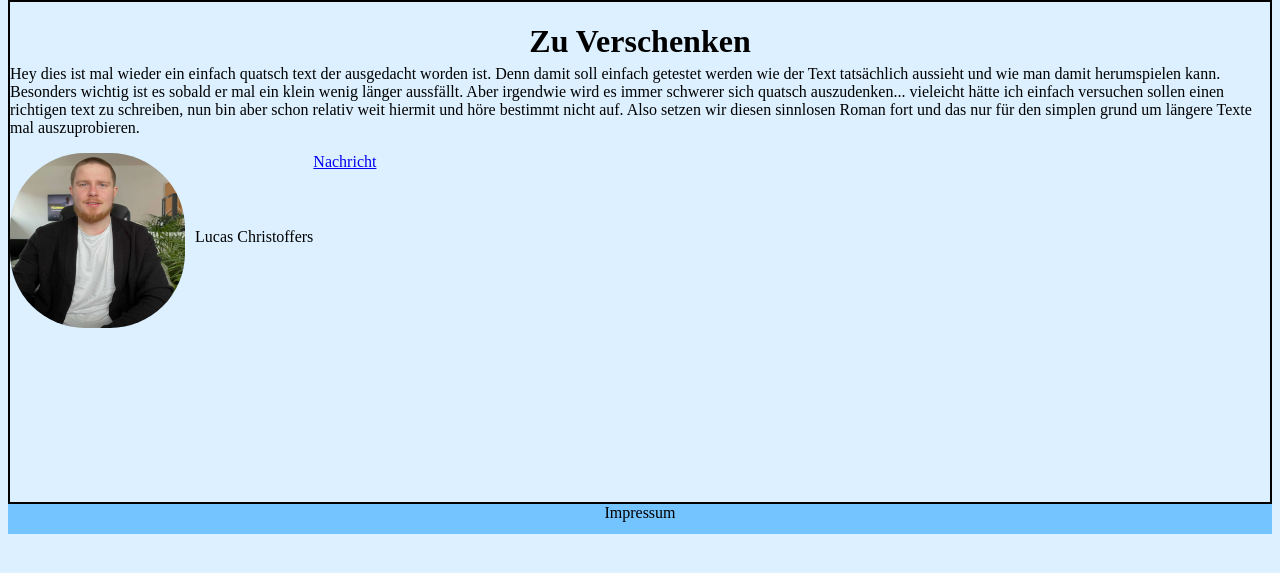
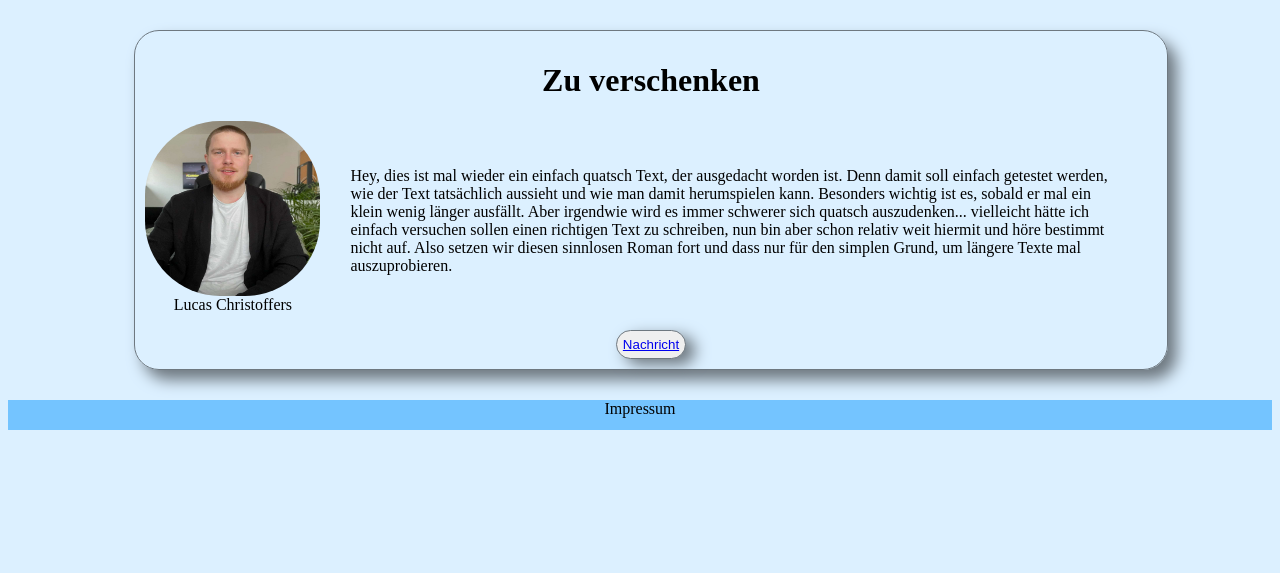
Before and after one commit to Niviera/Website, a PHP site: page /angebot_eins.php in a window 1280 px wide. Shown: the part 183-756 px from the top of the page. Run offline with PHP 8.4, Linux system fonts and the light colour scheme.

Commit message:
Update: Jannes sachen + error fixes

```diff
--- a/CSS/angeboteins.css
+++ b/CSS/angeboteins.css
@@ -1,7 +1,69 @@
-.angeboteins {
-    width: fit-content;
+#angeboteins {
     margin-left: auto;
     margin-right: auto;
+    border-radius: 25px;
+    width: 80%;
+    padding: 30px;
+    display: table;
+    font-family: 'Times New Roman', Times, serif;
+
+}
+
+
+.Container_Angebot .box2 .box1 {
+    width: 45%;
+    padding: 15px;
+}
+
+.Container_Angebot .box1 {
+    text-align: center;
+}
+
+.Container_Angebot .box2 {
+
+    width: 75%;
+    padding: 30px;
+    font-family: 'Times New Roman', Times, serif;
+}
+
+.Container_Angebot .box3 {
+    width: 100%;
+    text-align: center;
+
+}
+
+.Container_Angebot .box4 {
+    font-size: 13.3333px;
+    border: 1px solid #6E7880;
+    color: black;
+    border-radius: 25px;
+    margin: auto;
+    font-family: Arial;
+    background-color: #efefef;
+    box-shadow: 9px 6px 15px #6E7880;
+    display: block;
+    color: black;
+    text-decoration: none;
+    padding: 6px;
+    text-align: center;
+
+}
+
+img {
+    width: 175px;
+    height: 175px;
+    border-radius: 75px;
+    float: left;
+}
+
+.Container_Angebot {
+    display: flex;
+    flex-wrap: wrap;
+    width: 100%;
+    height: auto;
+    padding: 10px;
+
+    /* 3D-Effekt */
     border: 0.5px solid #6E7880;
     box-shadow: 9px 10px 15px #6E7880;
     border-radius: 25px;
--- a/angebot_eins.php
+++ b/angebot_eins.php
@@ -1,5 +1,5 @@
 <!DOCTYPE html>
-<html lang="de">
+<html lang="en">
 
 <head>
     <meta charset="UTF-8">
@@ -18,35 +18,35 @@
     include "Ressourcen/header.php";
     ?>
     <!-- Content -->
-    <div id="angeboteins" label="angeboteins">
-        <div style="height: 500px; border: 2px solid Black">
-            <!-- Title -->
-            <h1 style="width: 100%; height: 20px; text-align: center; margin: 20px: margin-bottom: 40px"> Zu Verschenken
-            </h1>
+
+    <div id="angeboteins">
+
+        <!-- Title -->
+        <div class="Container_Angebot">
+            <div class="box3">
+                <h1> Zu verschenken </h1>
+            </div>
+            <div class="box1">
+                <img src="Bilder/profile/Lucas.jpeg" alt="Profil Bild">
+                <!-- Name -->
+                <p>Lucas Christoffers</p>
+
+            </div>
+
             <!-- Beschreibung -->
-            <p>
-                Hey dies ist mal wieder ein einfach quatsch text der ausgedacht worden ist. Denn damit soll einfach
-                getestet
-                werden
-                wie der Text tatsächlich aussieht und wie man damit herumspielen kann. Besonders wichtig ist es sobald
-                er
-                mal ein klein
-                wenig länger aussfällt. Aber irgendwie wird es immer schwerer sich quatsch auszudenken... vieleicht
-                hätte
-                ich einfach
-                versuchen sollen einen richtigen text zu schreiben, nun bin aber schon relativ weit hiermit und höre
-                bestimmt nicht auf.
-                Also setzen wir diesen sinnlosen Roman fort und das nur für den simplen grund um längere Texte mal
-                auszuprobieren.
-            </p>
-            <!-- Ersteller -->
-            <div style="height:200px;width:400px ;display: flex">
-                <!-- Bild -->
-                <img src="Bilder/profile/Lucas.jpeg" alt="Profil Bild"
-                    style="width:175px; height: 175px; border-radius:75px; float:left">
-                <!-- Name -->
-                <p style="float: right; margin-top:75px; margin-left: 10px">Lucas Christoffers</p>
-                <div style=""><a href="mailto:">Nachricht</a></div>
+            <div class="box2">
+                <p>
+                    Hey, dies ist mal wieder ein einfach quatsch Text, der ausgedacht worden ist. Denn damit soll
+                    einfach getestet werden, wie der Text tatsächlich aussieht und wie man damit herumspielen kann.
+                    Besonders wichtig ist es, sobald er mal ein klein wenig länger ausfällt. Aber irgendwie wird es
+                    immer schwerer sich quatsch auszudenken... vielleicht hätte ich einfach versuchen sollen einen
+                    richtigen Text zu schreiben, nun bin aber schon relativ weit hiermit und höre bestimmt nicht auf.
+                    Also setzen wir diesen sinnlosen Roman fort und dass nur für den simplen Grund, um längere Texte mal
+                    auszuprobieren.
+                </p>
+            </div>
+            <div class="box4">
+                <a href="mailto:">Nachricht</a>
             </div>
         </div>
     </div>
@@ -54,6 +54,8 @@
     <?php
     include "Ressourcen/footer.php";
     ?>
+
 </body>
 
+
 </html>
```
Also changed, not shown: CSS/uebersicht.css (+49 -1 lines), uebersicht.php (+37 -23 lines).
